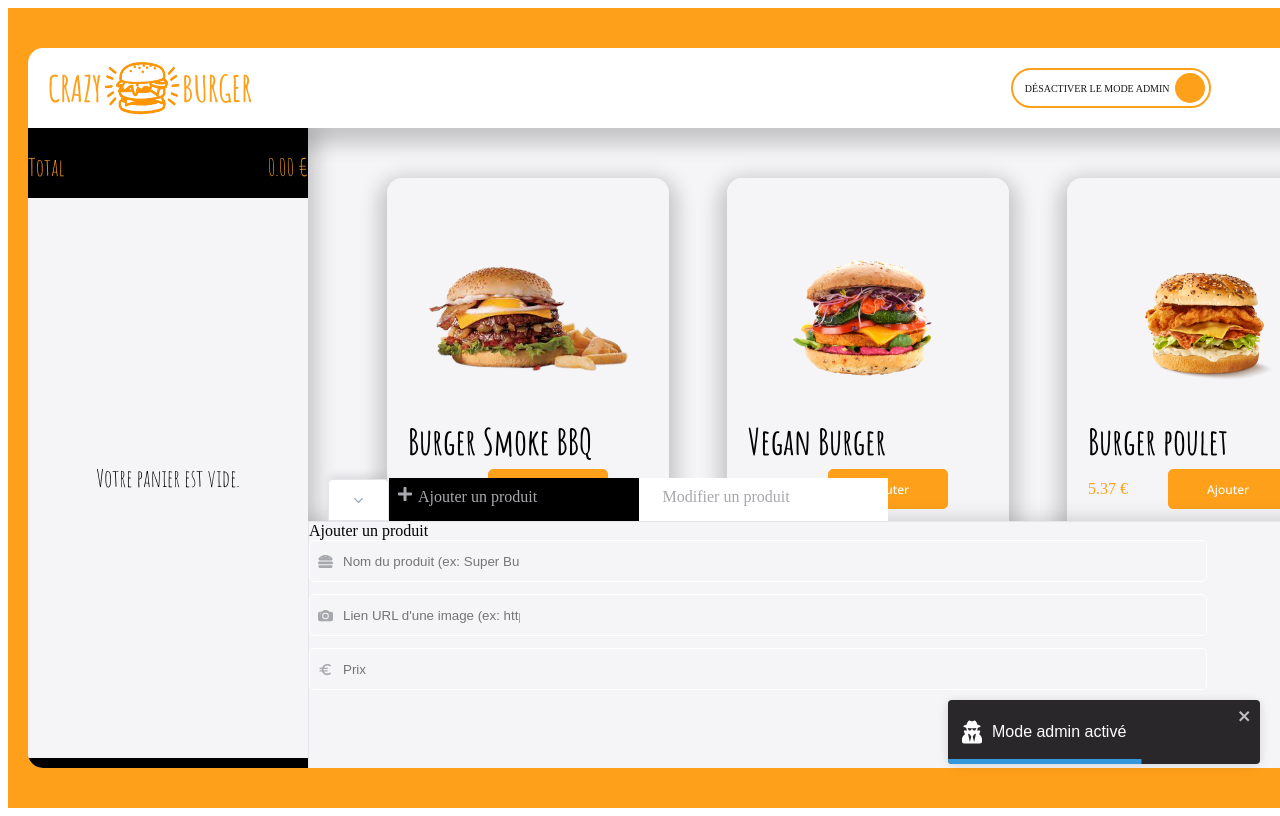
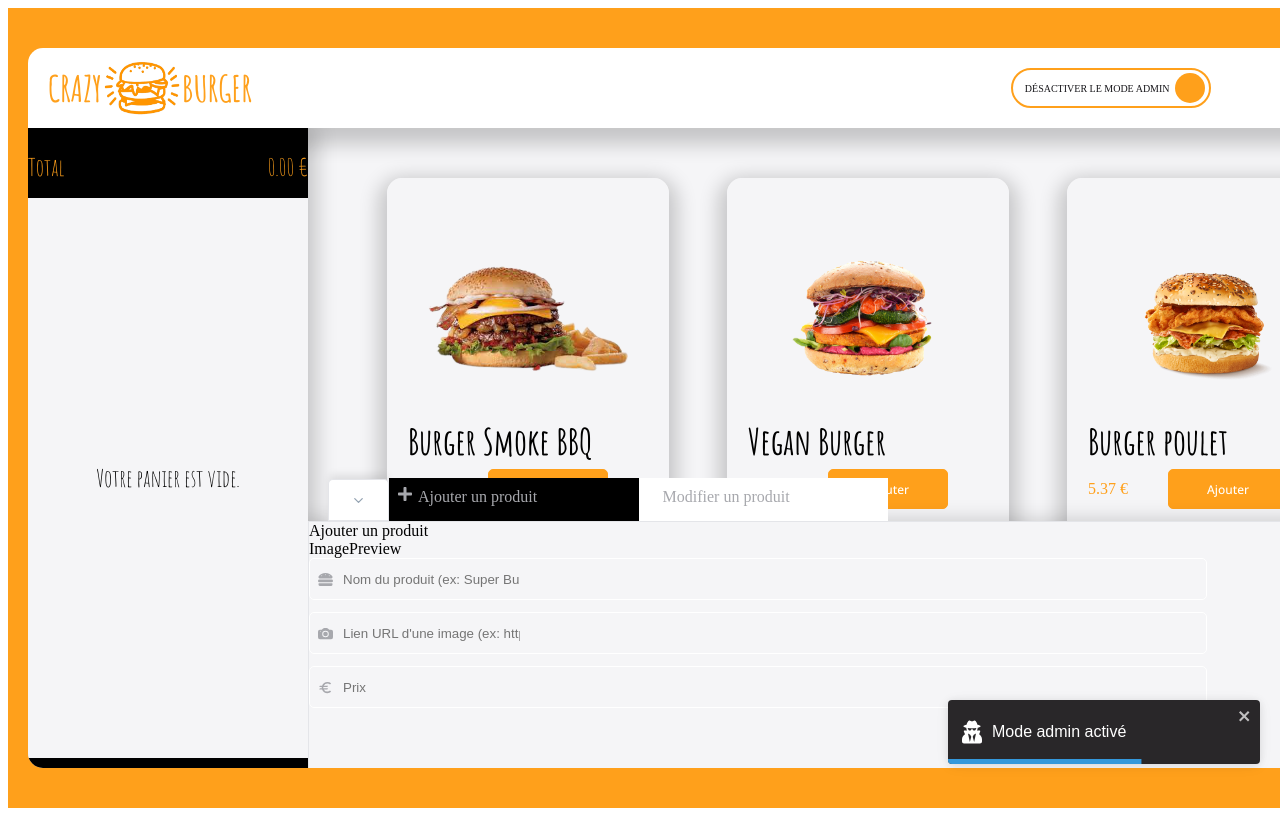
Before and after one commit to KimyPoly/crazy-burger, a React (Vite) app: page /order/1 in a window 1280 px wide. Both pictures are taken after a click on the label 1111 px from the left and 88 px from the top of the page. Shown: the top 816 px of the page. Built offline with nearby package versions, Linux system fonts and the light colour scheme; grey boxes are pictures that could not be loaded; some icons are missing.

Commit message:
✨ F12 : ADMIN > AddProduct > Creation ImagePreview

```diff
--- a/src/components/pages/order/Admin/AdminPanel/AddProduct.jsx
+++ b/src/components/pages/order/Admin/AdminPanel/AddProduct.jsx
@@ -3,6 +3,7 @@ import { getInputTextsConfig } from "./inputTextConfig.jsx"
 import TextInput from '../../../../reusable-ui/TextInput.jsx'
 import OrderContext from "../../../../../context/OrderContext.jsx";
 import { useContext, useState } from 'react';
+import ImagePreview from './ImagePreview.jsx';
 
 
 
@@ -22,6 +23,7 @@ export default function AddProduct() {
   return (
     <AddProductStyled>
       Ajouter un produit
+      <ImagePreview/>
       <div className="input-fields">
         {inputTexts.map((input) => (
           <TextInput {...input} key={input.id} onChange={handleChange} version="minimalist" />
--- /dev/null
+++ b/src/components/pages/order/Admin/AdminPanel/ImagePreview.jsx
@@ -0,0 +1,13 @@
+import styled from 'styled-components'
+
+export default function ImagePreview() {
+  return (
+    <ImagePreviewStyled>
+      ImagePreview
+    </ImagePreviewStyled>
+  )
+}
+
+const ImagePreviewStyled = styled.div`
+
+`;
```
